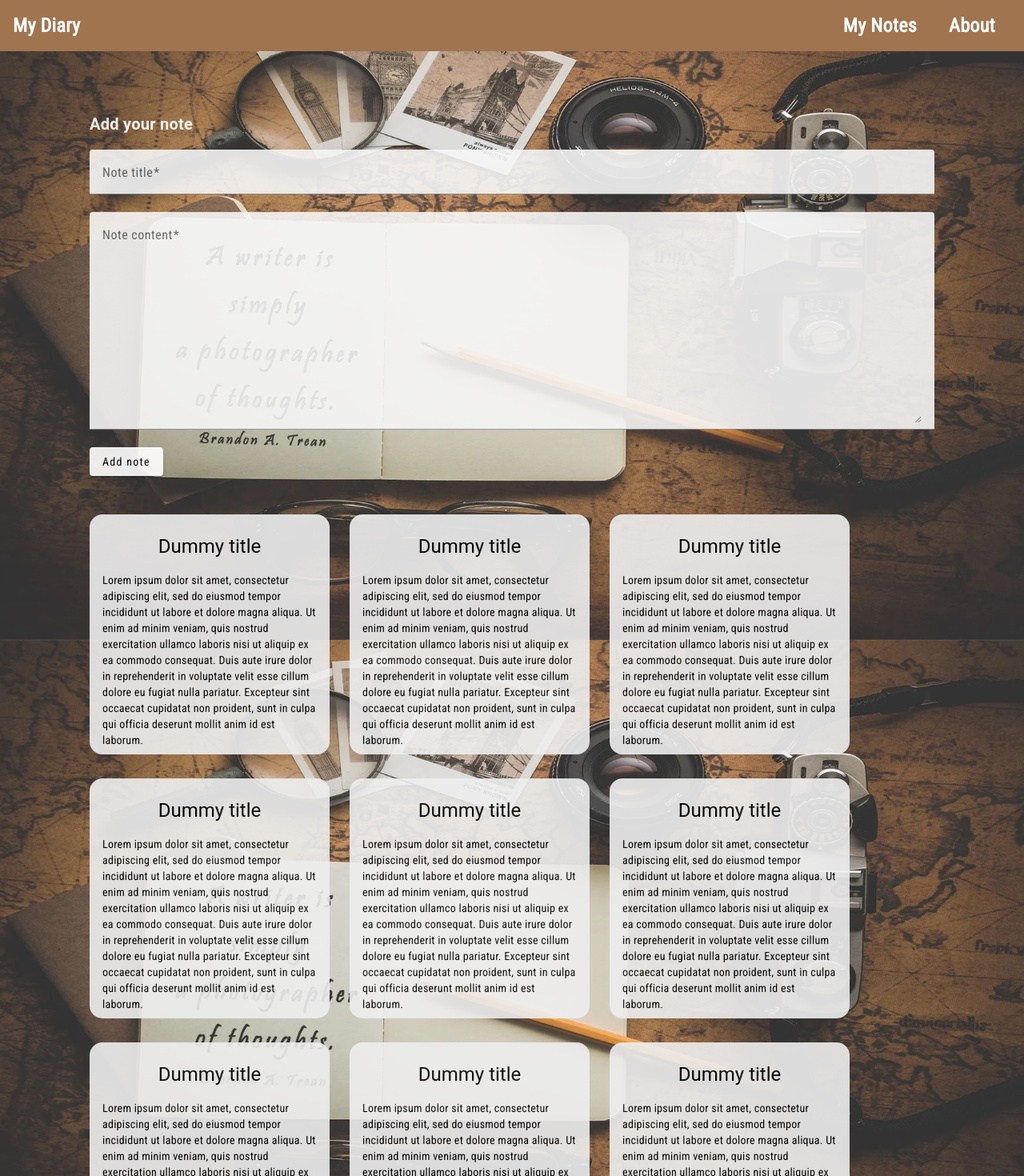
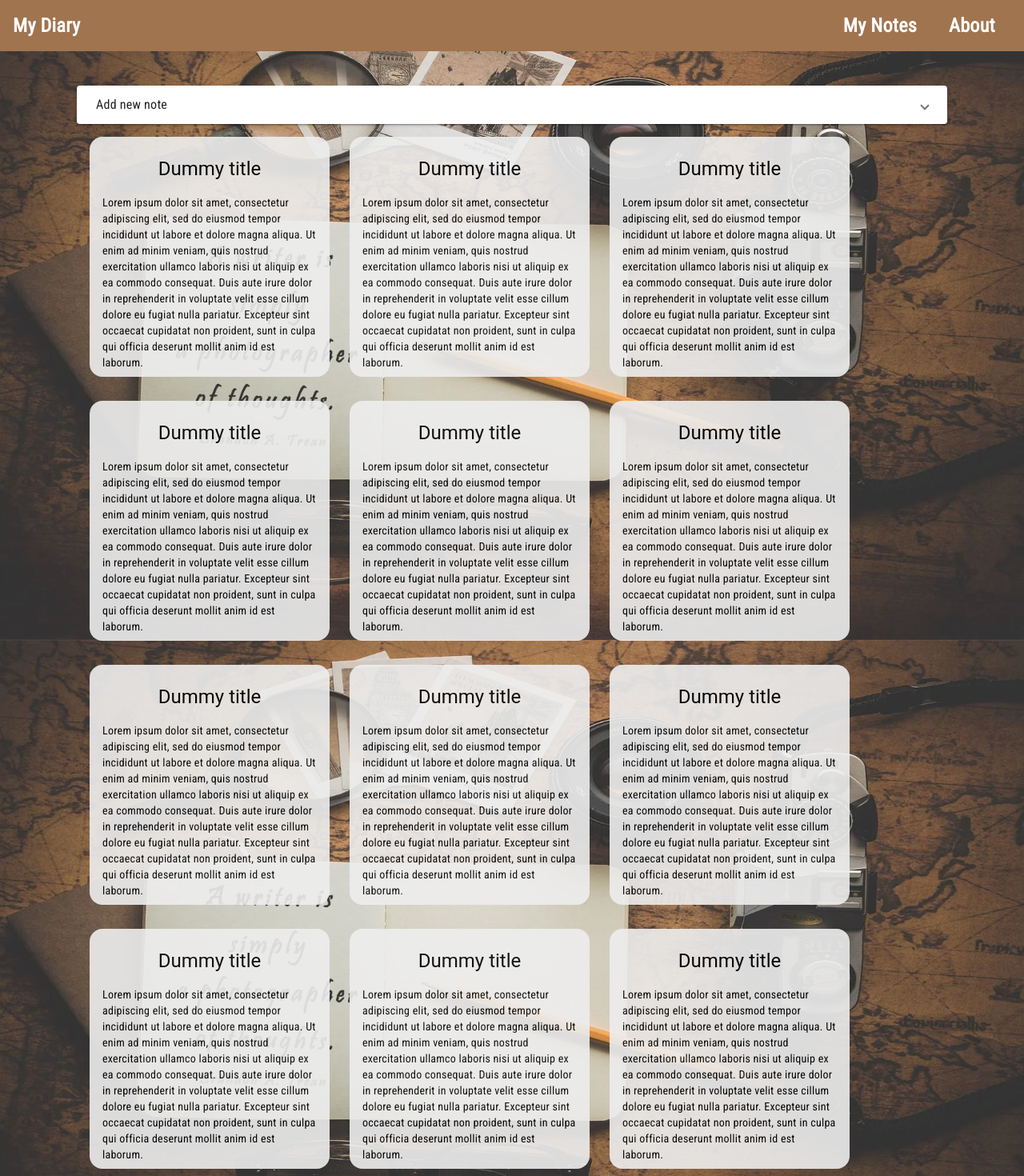
Before and after one commit to DanielIliev/diary-app, an Angular app: page /notes in a window 1280 px wide. Shown: the top 1470 px of the page at 80% size. Built offline with nearby package versions, Linux system fonts and the light colour scheme; a web font is replaced by a local one.

Commit message:
New styling + check for empty fields

```diff
--- a/src/app/app.module.ts
+++ b/src/app/app.module.ts
@@ -16,6 +16,7 @@ import { NoteDialogComponent } from './components/note-dialog/note-dialog.compon
 import { MatFormFieldModule } from '@angular/material/form-field';
 import { ReactiveFormsModule } from '@angular/forms';
 import { MatInputModule } from '@angular/material/input';
+import { MatExpansionModule } from '@angular/material/expansion';
 
 @NgModule({
   declarations: [
@@ -37,6 +38,7 @@ import { MatInputModule } from '@angular/material/input';
     MatFormFieldModule,
     ReactiveFormsModule,
     MatInputModule,
+    MatExpansionModule,
   ],
   providers: [],
   bootstrap: [AppComponent]
--- a/src/app/components/notes/notes.component.html
+++ b/src/app/components/notes/notes.component.html
@@ -1,19 +1,33 @@
+<mat-accordion>
+    <mat-expansion-panel>
+        <mat-expansion-panel-header>
+            <mat-panel-title>
+                <span class="accordion-title">Add new note</span>
+            </mat-panel-title>
+        </mat-expansion-panel-header>
         <div class="add-note-container">
             <form [formGroup]="noteForm" (ngSubmit)="onSubmit()">
-        <h2>Add your note</h2>
+                <h2>Write down your note</h2>
                 <mat-form-field appearance="fill">
                     <mat-label>Note title</mat-label>
-            <input matInput type="text" formControlName="note-title" placeholder="Write your title here..." required="true">
+                    <input matInput type="text" formControlName="note-title" placeholder="Write your title here..."
+                        required="true">
                 </mat-form-field>
                 <mat-form-field>
                     <mat-label>Note content</mat-label>
-            <textarea matInput formControlName="note-content" cols="30" rows="10" required="true" placeholder="Write your note..."></textarea>
+                    <textarea matInput formControlName="note-content" cols="30" rows="10" required="true"
+                        placeholder="Write your note..."></textarea>
                 </mat-form-field>
+                <div class="add-note-footer">
                     <button type="submit" mat-raised-button>
                         Add note
                     </button>
+                </div>
             </form>
         </div>
+    </mat-expansion-panel>
+</mat-accordion>
+
 <div class="notes-container">
     <div *ngFor="let note of notes; let noteId = index;">
         <div class="note-block" (click)="triggerModal(noteId)" title="Show more...">
--- a/src/app/components/notes/notes.component.scss
+++ b/src/app/components/notes/notes.component.scss
@@ -1,9 +1,13 @@
+mat-expansion-panel-header {
+    font-size: 16px;
+}
+
 .add-note-container {
     display: flex;
     width: 100%;
     padding: 16px;
     opacity: 0.9;
-    margin: 16px 0;
+    margin: 0;
     align-items: center;
     justify-content: center;
 
@@ -12,12 +16,16 @@
     }
 
     h2 {
-        color: #fff;
         font-weight: 600;
     }
 
-    mat-button {
-        background: #eee;
+    .add-note-footer {
+        display: flex;
+        align-items: center;
+        justify-content: flex-end;
+        mat-button {
+            background: #eee;
+        }
     }
 
     mat-form-field {
--- a/src/app/components/notes/notes.component.ts
+++ b/src/app/components/notes/notes.component.ts
@@ -23,18 +23,9 @@ export class NotesComponent {
   });
 
   constructor(private dialog: MatDialog, private formBuilder: FormBuilder) {
-    for (let index = 0; index < 10; index++) {
+    for (let index = 0; index < 20; index++) {
       this.notes.push(this.generateDummyNotes('Dummy title', 'Lorem ipsum dolor sit amet, consectetur adipiscing elit, sed do eiusmod tempor incididunt ut labore et dolore magna aliqua. Ut enim ad minim veniam, quis nostrud exercitation ullamco laboris nisi ut aliquip ex ea commodo consequat. Duis aute irure dolor in reprehenderit in voluptate velit esse cillum dolore eu fugiat nulla pariatur. Excepteur sint occaecat cupidatat non proident, sunt in culpa qui officia deserunt mollit anim id est laborum.', 'Monday', new Date().toString(), 'medium'));
     }
-    this.notes.push(
-      {
-        title: 'Mezdra',
-        content: 'Sonq Vasi',
-        dueTo: 'asdf',
-        createdOn: 'asdf',
-        priority: 'asdf',
-      }
-    )
   }
 
   triggerModal(noteId: number) {
@@ -54,7 +45,16 @@ export class NotesComponent {
   }
 
   onSubmit(): void {
-    console.log(this.noteForm.value);
+    let title = this.noteForm.controls['note-title'].value;
+    let content = this.noteForm.controls['note-content'].value;
+
+    if (!title || !content) {
+      console.warn('Empty title or content!');
+      alert('Please add a title and content for your note');
+    } else {
+      console.log(title, content);
+    }
+
     this.noteForm.reset();
   }
 }
```
Lines whose indentation alone changed are shown as unchanged.
